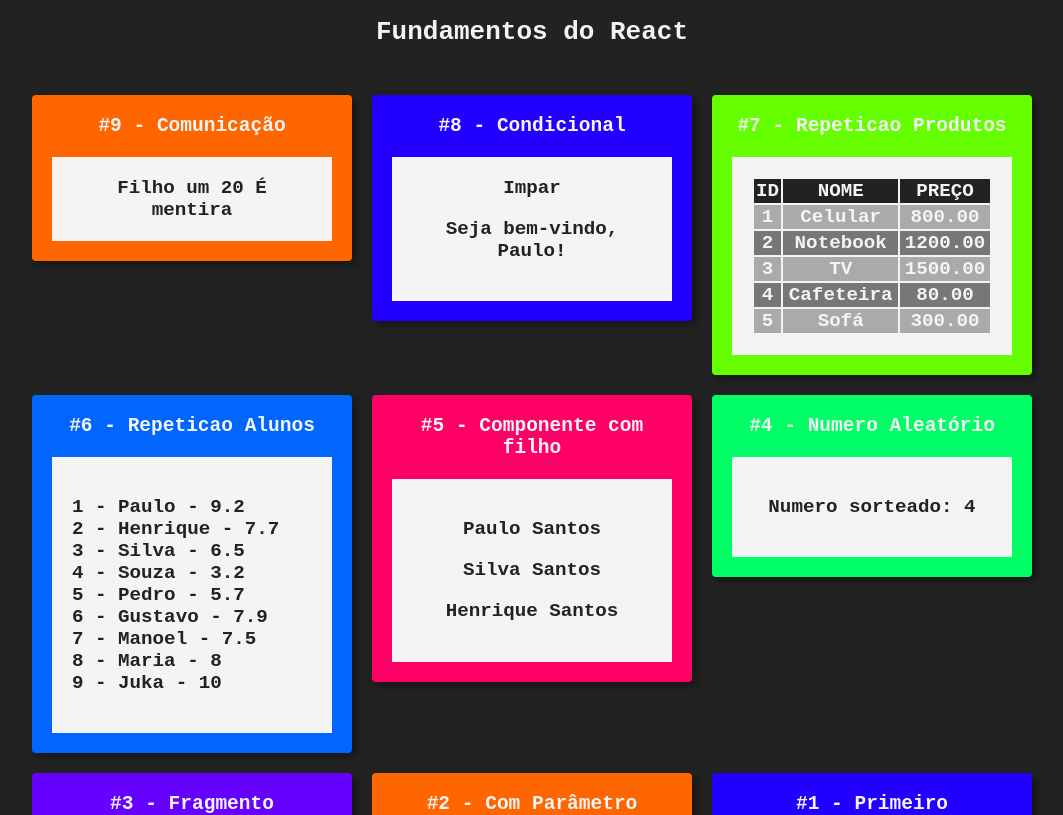
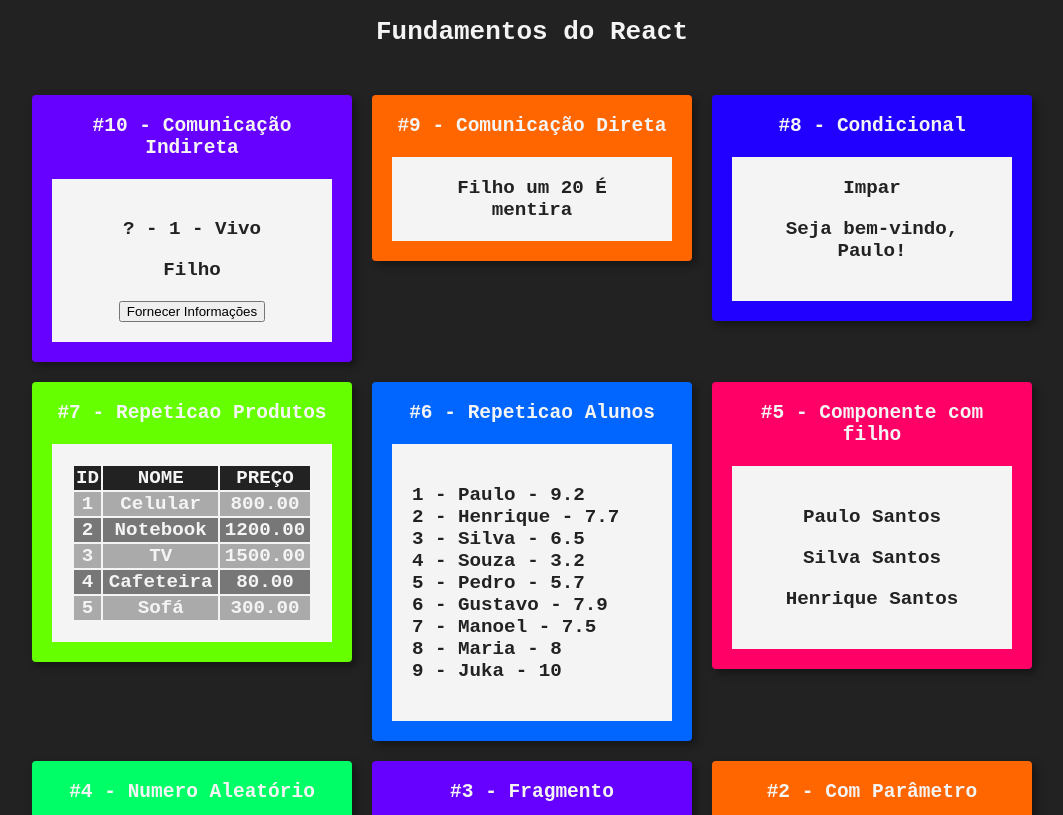
Before and after one commit to Henrique1204/Fundamentos-React, a React (Create React App) app: page / in a window 1280 px wide. Shown: the top 815 px of the page, without its empty margins (108-1171 px from the left). Built offline with nearby package versions, Linux system fonts and the light colour scheme.

Commit message:
Adicionar exemplo de comunicacao indireta

```diff
--- a/src/App.jsx
+++ b/src/App.jsx
@@ -10,15 +10,19 @@ import ListaAlunos from "./componentes/repeticao/ListaAlunos";
 import TabelaProdutos from "./componentes/repeticao/TabelaProdutos";
 import ParOuImpar from "./componentes/condicional/ParOuImpar";
 import UsuarioInfo from "./componentes/condicional/UsuarioInfo";
-import DireitaPai from "./componentes/comunicacao/DiretaPai";
+import DiretaPai from "./componentes/comunicacao/DiretaPai";
+import IndiretaPai from "./componentes/comunicacao/IndiretaPai";
 import "./App.css";
 
 export default () => (
     <div id="App">
         <h1>Fundamentos do React</h1>
         <div className="Cards">
-            <Card titulo="#9 - Comunicação" color="#F60">
-                <DireitaPai />
+           <Card titulo="#10 - Comunicação Indireta" color="#60F">
+                <IndiretaPai />
+            </Card>
+            <Card titulo="#9 - Comunicação Direta" color="#F60">
+                <DiretaPai />
             </Card>
             <Card titulo="#8 - Condicional">
                 <ParOuImpar numero={3} />
--- /dev/null
+++ b/src/componentes/comunicacao/IndiretaFilho.jsx
@@ -0,0 +1,13 @@
+import React from "react";
+
+export default (props) => {
+    const callback = props["quandoClicar"];
+    const gerarIdade = () => parseInt(Math.random() * 20) + 50;
+
+    return (
+        <div>
+            <p>Filho</p>
+            <button onClick={(e) => callback("Pai um", gerarIdade(), false)} >Fornecer Informações</button>
+        </div>
+    );
+}
--- /dev/null
+++ b/src/componentes/comunicacao/IndiretaPai.jsx
@@ -0,0 +1,21 @@
+import React, { useState } from "react";
+import IndiretaFilho from "./IndiretaFilho";
+
+export default (props) => {
+    const [nome, setNome] = useState("?");
+    const [idade, setIdade] = useState(1);
+    const [vivo, setVivo] = useState("Vivo");
+
+    function fornecerInformacoes(nome, idade, vivo) {
+        setNome(nome);
+        setIdade(idade);
+        setVivo(vivo ? "Vivo" : "Morto" );
+    }
+
+    return (
+        <div>
+            <p>{ nome } - { idade } - { vivo }</p>
+            <IndiretaFilho quandoClicar={fornecerInformacoes} />
+        </div>
+    );
+}
```
